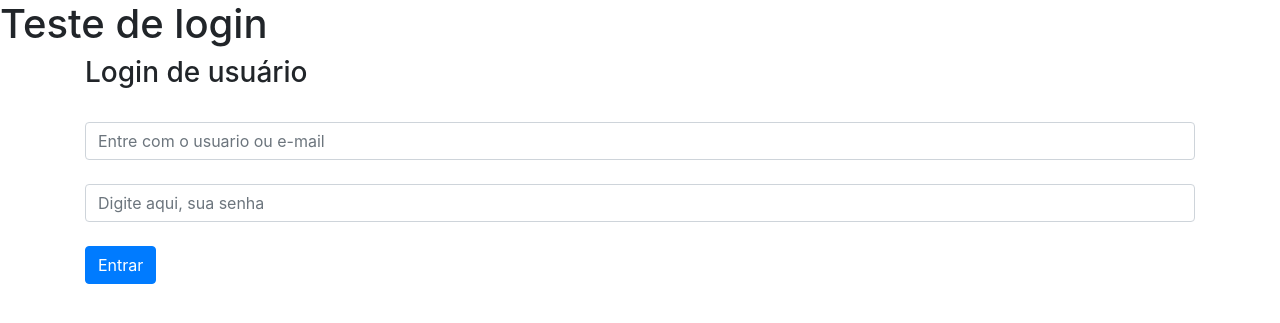
After one commit to ericksonlopes/Django-registration-login-test, a Django app: page /login/ in a window 1280 px wide. The commit adds this page. Shown: the top 323 px of the page. Run offline with Django 3.2, Linux system fonts and the light colour scheme; some libraries are stand-ins or nearby versions.

Commit message:
create form login.html

```diff
--- a/login_app/views.py
+++ b/login_app/views.py
@@ -1,3 +1,5 @@
 from django.shortcuts import render
 
-# Create your views here.
+
+def login(request):
+    return render(request, 'seu_login/login.html')
--- a/seu_login/urls.py
+++ b/seu_login/urls.py
@@ -15,8 +15,9 @@ Including another URLconf
 """
 from django.contrib import admin
 from django.urls import path, include
+from login_app.views import *
 
 urlpatterns = [
     path('admin/', admin.site.urls),
-    path('accounts/', include('django.contrib.auth.urls')),
+    path('login/', login)
 ]
--- a/templates/layout.html
+++ b/templates/layout.html
@@ -3,8 +3,7 @@
 <head>
     <meta charset="UTF-8">
     <title>
-<!--        blocos para as páginas -->
-        {% block title%}{%title%} - Teste Login {% endblock %}
+        {% block title %} {% endblock %} - Teste Login
     </title>
     <link rel="stylesheet" href="https://stackpath.bootstrapcdn.com/bootstrap/4.5.0/css/bootstrap.min.css">
 </head>
@@ -12,7 +11,7 @@
 
 <H1>Teste de login</H1>
 <!-- bloco para que outras páginas preencham com seus dados-->
-{% block content%}{% endblock%}
+{% block content %}{% endblock %}
 
 </body>
 </html>
--- /dev/null
+++ b/templates/seu_login/login.html
@@ -0,0 +1,30 @@
+<!-- extende as configurações do layout -->
+{% extends 'layout.html' %}
+
+{% block title %}
+    Login
+{% endblock %}
+
+{% block content %}
+    <div class="container">
+        <h3>Login de usuário</h3>
+
+        <form>
+
+            <div>
+                <label for="username"></label>
+                <input type="text" class="form-control" id="username" name="username"
+                       placeholder="Entre com o usuario ou e-mail">
+            </div>
+
+            <div>
+                <label for="password"></label>
+                <input type="text" class="form-control" id="password" name="password"
+                       placeholder="Digite aqui, sua senha">
+            </div>
+            <br>
+            <button class="btn btn-primary">Entrar </button>
+
+        </form>
+    </div>
+{% endblock%}
```
